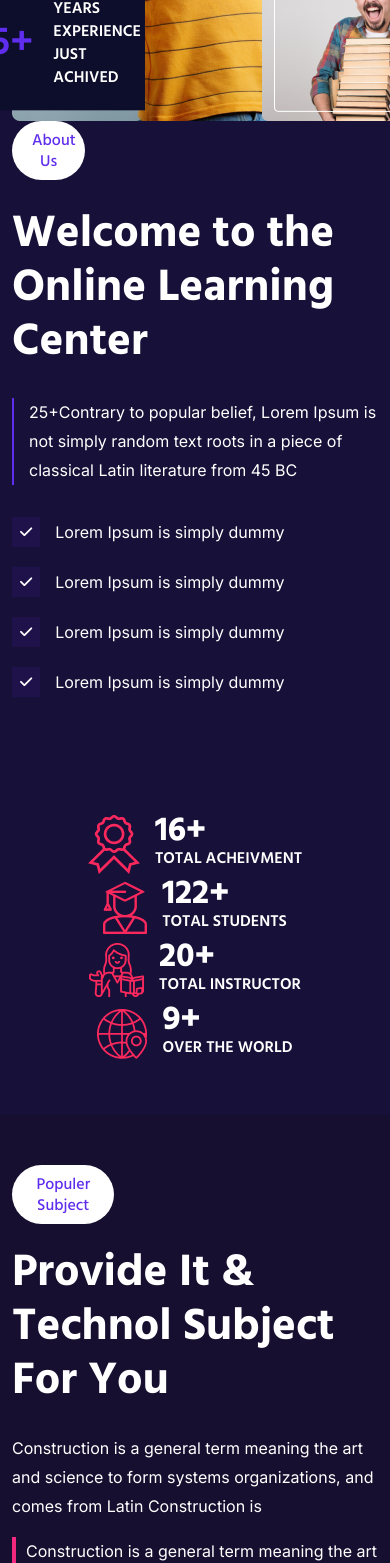
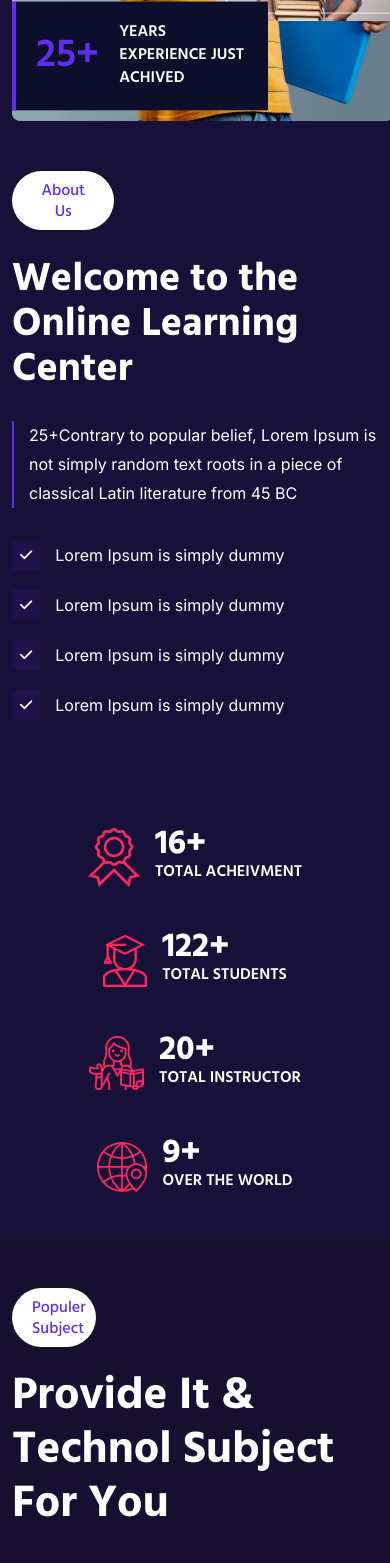
Before and after one commit to devs-iftiar163/edurock_lms, a React (Vite) app: page / in a window 390 px wide. Shown: the part 1500-3063 px from the top of the page. Built offline with nearby package versions, Linux system fonts and the light colour scheme.

Commit message:
responsive

```diff
--- a/src/pages/Home/Counter.jsx
+++ b/src/pages/Home/Counter.jsx
@@ -10,7 +10,7 @@ const Counter = () => {
       <section className="counter-section">
         <div className="container">
           <div className="row">
-            <div className="col-lg-3">
+            <div className="col-lg-3 col-md-3 col-sm-3">
               <div className="achievement">
                 <img src={achieve} alt="image" />
                 <div className="a-content">
@@ -21,7 +21,7 @@ const Counter = () => {
                 </div>
               </div>
             </div>
-            <div className="col-lg-3">
+            <div className="col-lg-3 col-md-3 col-sm-3">
               <div className="achievement">
                 <img src={student} alt="image" />
                 <div className="a-content">
@@ -32,7 +32,7 @@ const Counter = () => {
                 </div>
               </div>
             </div>
-            <div className="col-lg-3">
+            <div className="col-lg-3 col-md-3 col-sm-3">
               <div className="achievement">
                 <img src={instractor} alt="image" />
                 <div className="a-content">
@@ -43,7 +43,7 @@ const Counter = () => {
                 </div>
               </div>
             </div>
-            <div className="col-lg-3">
+            <div className="col-lg-3 col-md-3 col-sm-3">
               <div className="achievement">
                 <img src={world} alt="image" />
                 <div className="a-content">
--- a/src/pages/Home/Home.css
+++ b/src/pages/Home/Home.css
@@ -372,7 +372,35 @@
 }
 
 /* Mobile Responsive  */
-@media (max-width: 767px) {
+@media (min-width: 360px) and (max-width: 767px) {
+  .image-container .sub-image {
+    bottom: 100px;
+    left: 204px;
+    width: 52%;
+    right: 0;
+  }
+
+  .image-container .moving-vector {
+    left: 100px;
+  }
+
+  .experience-content {
+    width: 70%;
+    left: 0px;
+  }
+
+  .about-content {
+    margin-top: 50px;
+  }
+
+  .about-content h4 {
+    width: 28%;
+  }
+
+  .about-content h2 {
+    font-size: 40px;
+    line-height: 45px;
+  }
 }
 
 /* About Section End */
@@ -404,6 +432,16 @@
   font-weight: 600;
   color: var(--primary-color);
   text-transform: uppercase;
+}
+
+/* Mobile Responsive  */
+@media (min-width: 360px) and (max-width: 767px) {
+  .counter-section {
+    padding: 20px 0;
+  }
+  .achievement {
+    margin: 20px 0;
+  }
 }
 /* Counter Section End */
 
@@ -516,6 +554,44 @@
 
 .service-button-one:hover {
   color: var(--dark-blue);
+}
+
+/* Tablet Responsive */
+@media (min-width: 768px) and (max-width: 850px) {
+  .service-section {
+    padding: 50px 0 0;
+  }
+  .service-content-left h4 {
+    width: 23%;
+  }
+
+  .box-one {
+    width: 325px;
+    height: 253px;
+  }
+
+  .extra-margin {
+    margin-top: 30px !important;
+  }
+}
+
+/* Mobile Responsive  */
+@media (min-width: 360px) and (max-width: 767px) {
+  .service-section {
+    padding: 50px 0 0;
+  }
+  .service-content-left h4 {
+    width: 23%;
+  }
+
+  .box-one {
+    width: 100%;
+    height: 253px;
+  }
+
+  .extra-margin {
+    margin-top: 30px !important;
+  }
 }
 
 /* Service Section End */
--- a/src/pages/Home/Service.jsx
+++ b/src/pages/Home/Service.jsx
@@ -28,9 +28,9 @@ const Service = () => {
             </div>
             {/* Service Content Right */}
             <div className="col-lg-6">
-              <div className="row">
+              <div className="row extra-margin">
                 {/* Left Box */}
-                <div className="col-lg-6">
+                <div className="col-lg-6 col-md-6 col-sm-6">
                   <div className="box-one">
                     <img src={svgIcon} alt="" />
                     <h2>Business Studies</h2>
@@ -49,7 +49,7 @@ const Service = () => {
                   </div>
                 </div>
                 {/* Right Box */}
-                <div className="col-lg-6 my-4">
+                <div className="col-lg-6 col-md-6 col-sm-6 my-4">
                   <div className="box-one">
                     <img src={book} alt="" />
                     <h2>Artist & Design</h2>
```
